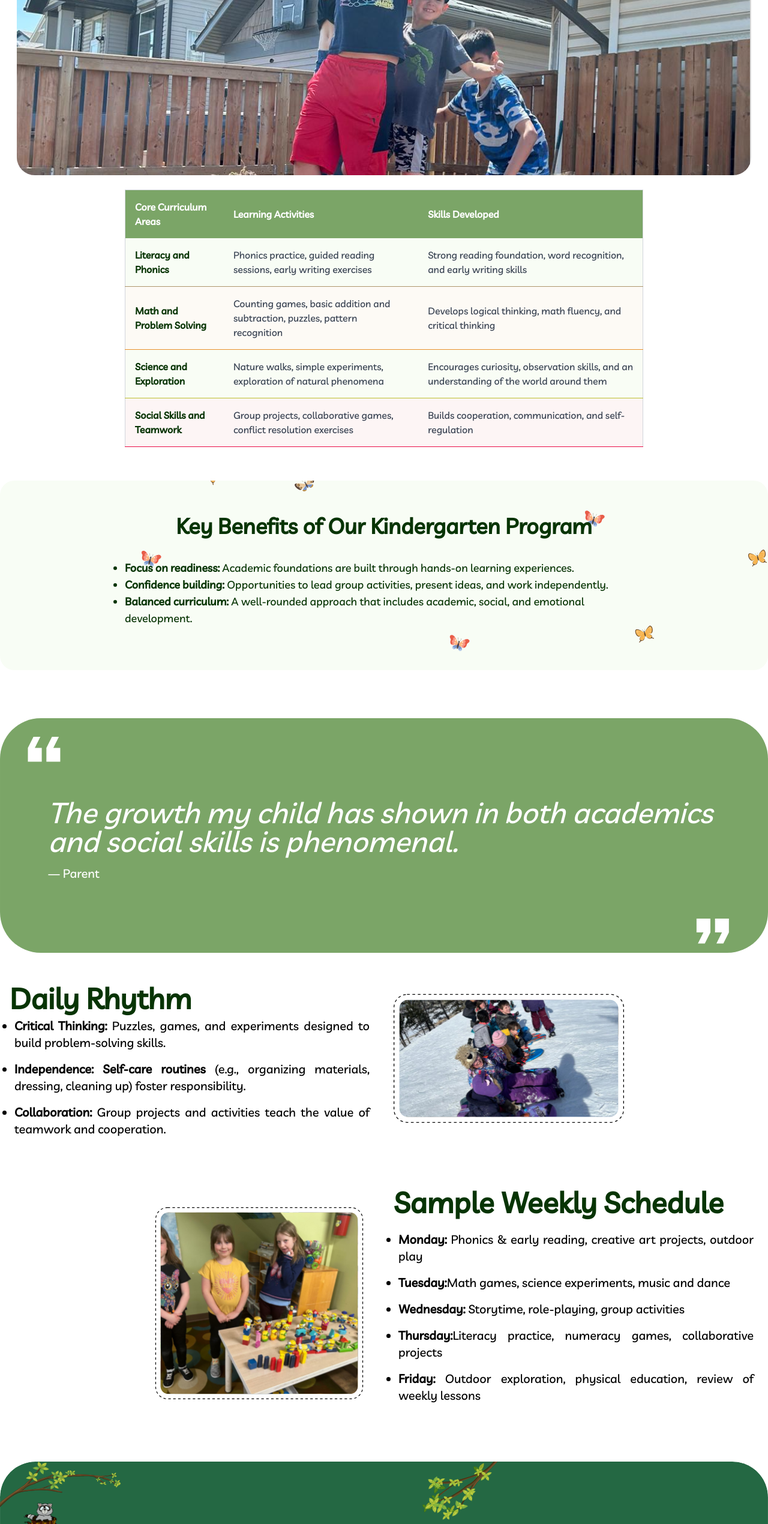
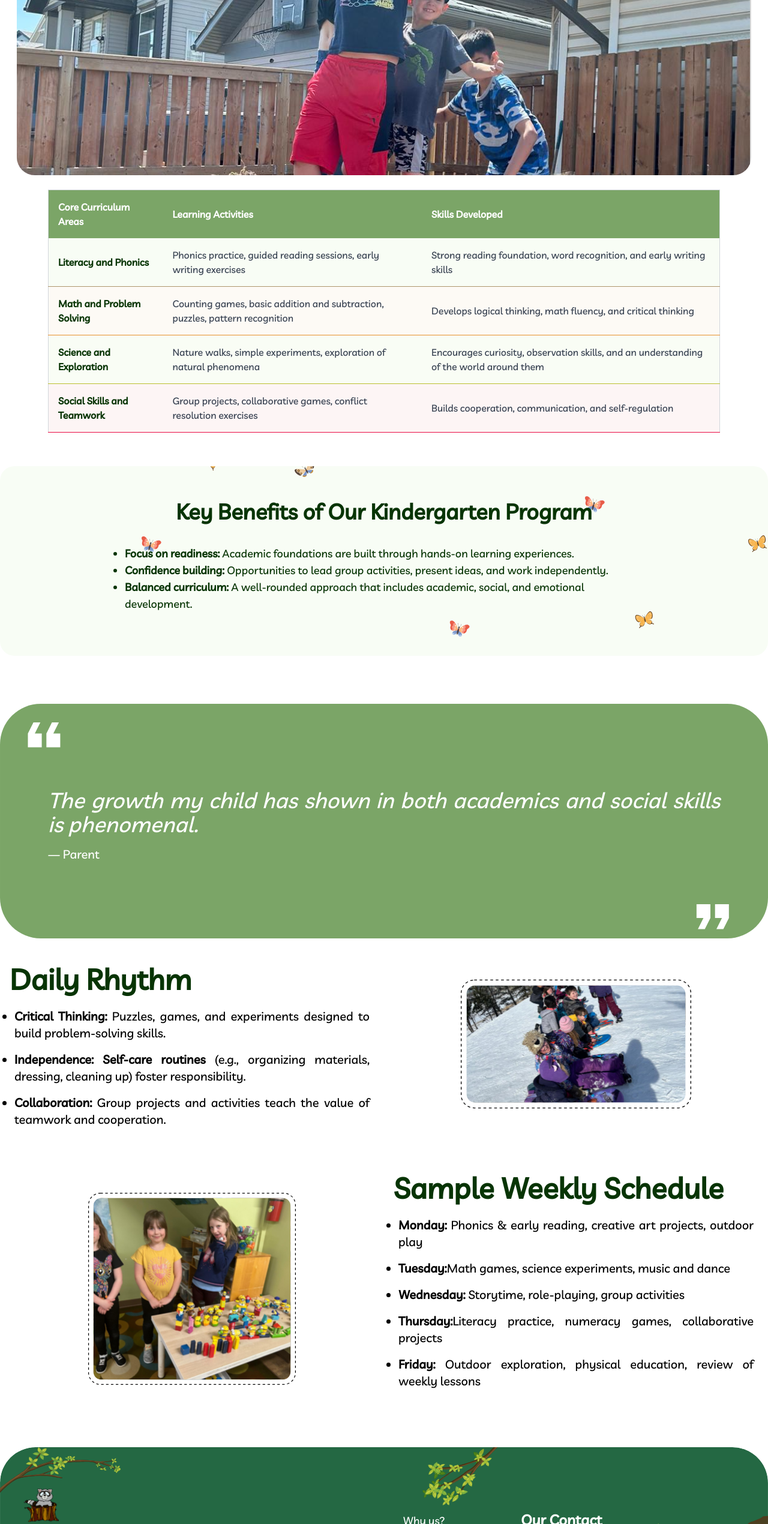
Before and after one commit to darshilkantaria11/k-school, a Next.js app: page /program/kindergarten in a window 1280 px wide. Shown: the part 1157-3697 px from the top of the page at 60% size. Built offline with nearby package versions, Linux system fonts and the light colour scheme.

Commit message:
bug solved

```diff
--- a/app/nopage/kindergarten/kindergarten2.jsx
+++ b/app/nopage/kindergarten/kindergarten2.jsx
@@ -59,7 +59,7 @@ export default function LandingPage() {
                 {/* Text Section */}
                 <div className="absolute top-0 left-0 flex flex-col md:flex-row h-full items-center justify-around px-6 xl:px-20 pt-4 w-full text-white space-y-10 md:space-y-0">
                     <div className="flex flex-col">
-                        <h1 className='xl:text-5xl md:text-3xl text-sm md:mb-4 italic'>The growth my child has shown in both academics and social skills is phenomenal.</h1>
+                        <h1 className='xl:text-4xl md:text-2xl text-justify text-sm md:mb-4 italic'>The growth my child has shown in both academics and social skills is phenomenal.</h1>
                         <p className='xl:text-xl md:text-lg text-xs'>— Parent</p>
                     </div>
                 </div>
@@ -68,7 +68,7 @@ export default function LandingPage() {
 
             <div className="flex mb-2  container mx-auto justify-center flex-col lg:flex-row lv">
                 <div className="flex flex-col justify-center p-4 lg:w-1/2">
-                    <div className="text-g4 flex text-4xl sm:text-5xl font-bold  justify-center lg:justify-start text-center lg:text-start ">
+                    <div className="text-g4 md:mb-4 flex text-4xl sm:text-5xl font-bold  justify-center lg:justify-start text-center lg:text-start ">
                         <h1>Daily Rhythm</h1>
                     </div>
                     <div className="flex lg:hidden flex-col  justify-center lg:justify-end hover:scale-105 transition-transform duration-200 ease-in-out lg:w-2/5">
@@ -87,7 +87,7 @@ export default function LandingPage() {
                 </div>
 
                 <div className="hidden lg:flex lg:w-1/2 flex-col p-2 justify-center lg:justify-start hover:scale-105 transition-transform duration-200 ease-in-out ">
-                    <div className="justify-start flex mb-4">
+                    <div className="justify-center flex mb-4">
                         <div className=" p-2 rounded-xl">
                             <Image src={Preschool} alt="Feild iamge" className="h-80 w-96" />
                         </div>
@@ -96,9 +96,9 @@ export default function LandingPage() {
             </div>
             <div className="flex mb-8  container mx-auto justify-center flex-col lg:flex-row lv">
                 <div className="hidden lg:flex lg:w-1/2 flex-col p-2 justify-center lg:justify-end hover:scale-105 transition-transform duration-200 ease-in-out ">
-                    <div className="justify-end flex mb-4">
+                    <div className="justify-center flex mb-4">
                         <div className=" p-2 rounded-xl">
-                            <Image src={Preschool1} alt="Feild iamge" className="h-80 w-96" />
+                            <Image src={Preschool1} alt="Feild iamge" className="h-80 w-full" />
                         </div>
                     </div>
                 </div>
--- a/app/nopage/kindergarten/table.jsx
+++ b/app/nopage/kindergarten/table.jsx
@@ -1,6 +1,6 @@
 const DevelopmentTable = () => {
     return (
-      <div className="max-w-4xl mx-auto p-4 lv">
+      <div className="max-w-6xl mx-auto p-4 lv">
 
         <div className="overflow-x-auto">
           <table className="min-w-full border-collapse border border-gray-300">
--- a/app/nopage/preschool/preschool2.jsx
+++ b/app/nopage/preschool/preschool2.jsx
@@ -72,7 +72,7 @@ export default function LandingPage() {
                             </div>
                         </div>
                     </div>
-                    <div className="text-g4 flex text-xl sm:text-2xl font-bold pb-2 justify-center lg:justify-start text-center lg:text-start ">
+                    <div className="text-g4 my-4 flex text-xl sm:text-2xl font-bold pb-2 justify-center lg:justify-start text-center lg:text-start ">
                         <h1>Here are a few signs that your child is ready for our Preschool Program:</h1>
                     </div>
                     <ul className="flex flex-col text-lg sm:text-xl text-justify list-disc ">
@@ -87,7 +87,7 @@ export default function LandingPage() {
                 <div className="hidden lg:flex flex-col p-2 justify-center lg:justify-end hover:scale-105 transition-transform duration-200 ease-in-out ">
                     <div className="justify-center flex mb-4">
                         <div className=" p-2 rounded-xl">
-                            <Image src={Toddler} alt="Feild iamge" className="h-80 w-96" />
+                            <Image src={Toddler} alt="Feild iamge" className="h-100 w-100" />
                         </div>
                     </div>
                 </div>
--- a/app/nopage/preschool/table.jsx
+++ b/app/nopage/preschool/table.jsx
@@ -1,6 +1,6 @@
 const DevelopmentTable = () => {
     return (
-      <div className="max-w-4xl mx-auto p-4 lv">
+      <div className="max-w-6xl mt-8 mx-auto p-4 lv">
 
         <div className="overflow-x-auto">
           <table className="min-w-full border-collapse border border-gray-300">
```
